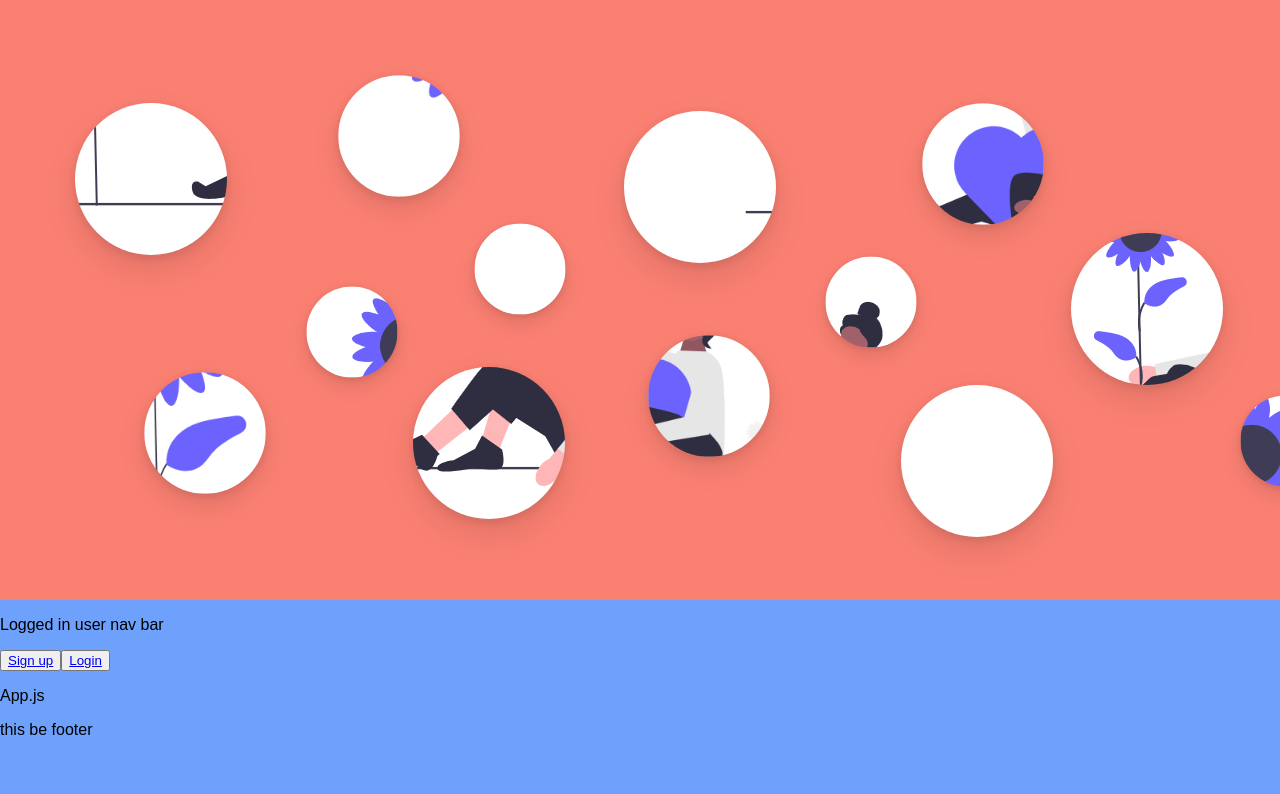
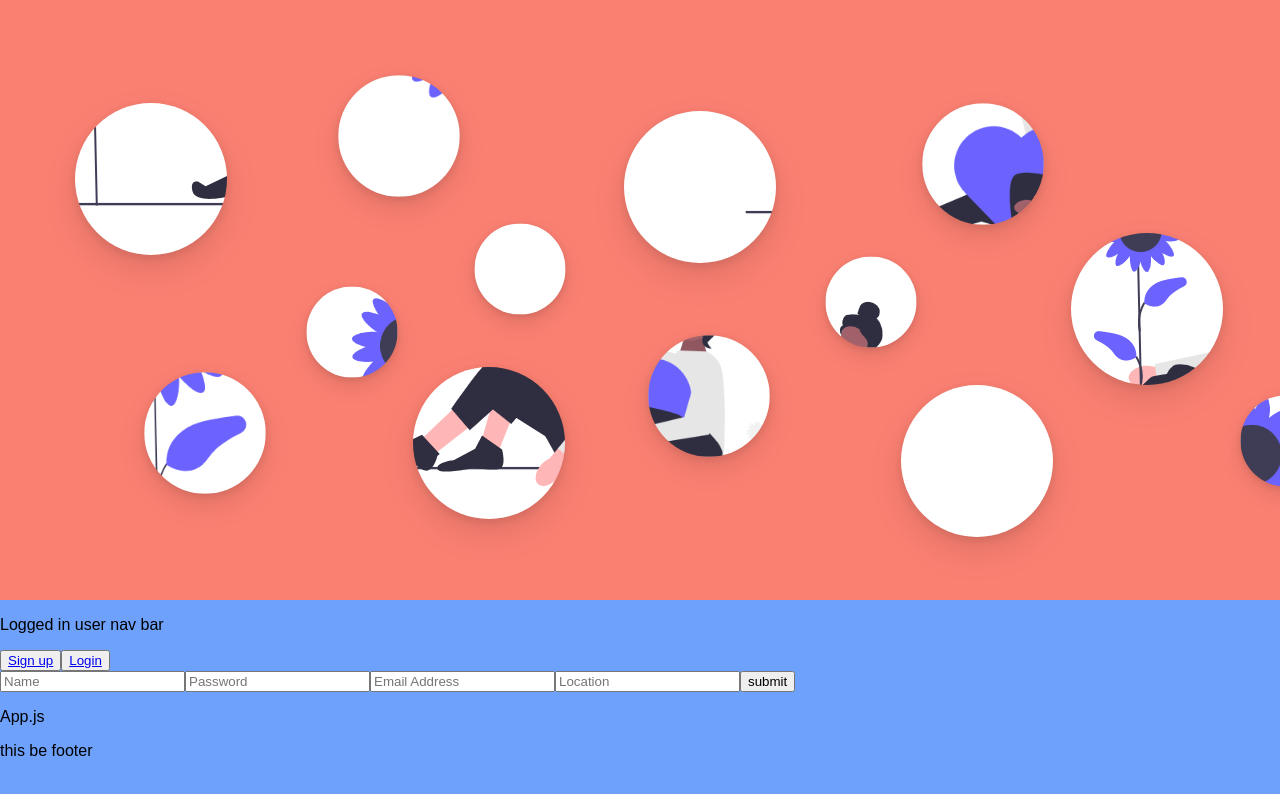
Before and after one commit to e-b-m/CapStone-FrontEnd, a React (Create React App) app: page /SignUp in a window 1280 px wide. Shown: the top 794 px of the page. Built offline with nearby package versions, Linux system fonts and the light colour scheme.

Commit message:
trying to add  SignUp functionality

```diff
--- a/src/App.js
+++ b/src/App.js
@@ -39,9 +39,11 @@ function App() {
 
       <Routes>
             <Route path='/LogIn' element={<LogIn/>}/>
+            <Route path ='/SignUp' element={<SignUp/>}/>
             <Route path="/UserProfile" element={<UserProfile/>}/>
             <Route path="/CareeProfile" element={<CareeProfile/>}/>
             <Route path="/BubblePage" element={<BubblePage/>}/>
+
         </Routes>
         </BrowserRouter>
       {/* <SignUp/>
--- a/src/components/User/SignUp.js
+++ b/src/components/User/SignUp.js
@@ -1,4 +1,6 @@
-import { useEffect, useState } from "react";
+import { useContext, useEffect, useState } from "react";
+import { useNavigate } from "react-router-dom";
+import { UserContext } from "./ReferenceDataContext";
 
 const  SERVER_URL = "http://localhost:8080/"
 
@@ -8,8 +10,12 @@ const SignUp = ({user, setUser}) => {
     const [password, setPassword] = useState("");
     const [emailAddress, setEmailAddress] = useState("");
     const [location, setLocation] = useState("");
+    const navigate = useNavigate()
+
+    // const [loggedInUser, setLoggedInUser] = useContext(UserContext);
 
     const addingUser = ((newUser) => {
+        console.log(newUser);
         fetch (`${SERVER_URL}users`, {
             method: "POST",
             headers: {"Content-Type": "application/json"},
@@ -18,7 +24,8 @@ const SignUp = ({user, setUser}) => {
 
         .then((response)=> response.json())
         .then((response)=> {
-            setUser([...user,response])
+            setUser([...user, response])
+            navigate("/LogIn")
         })
 })
 
```
